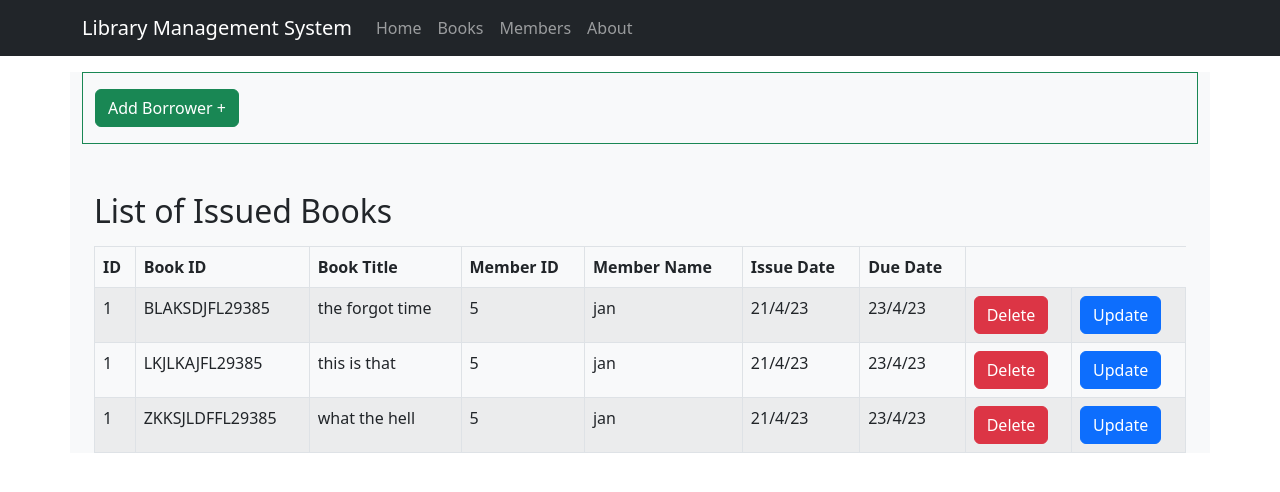
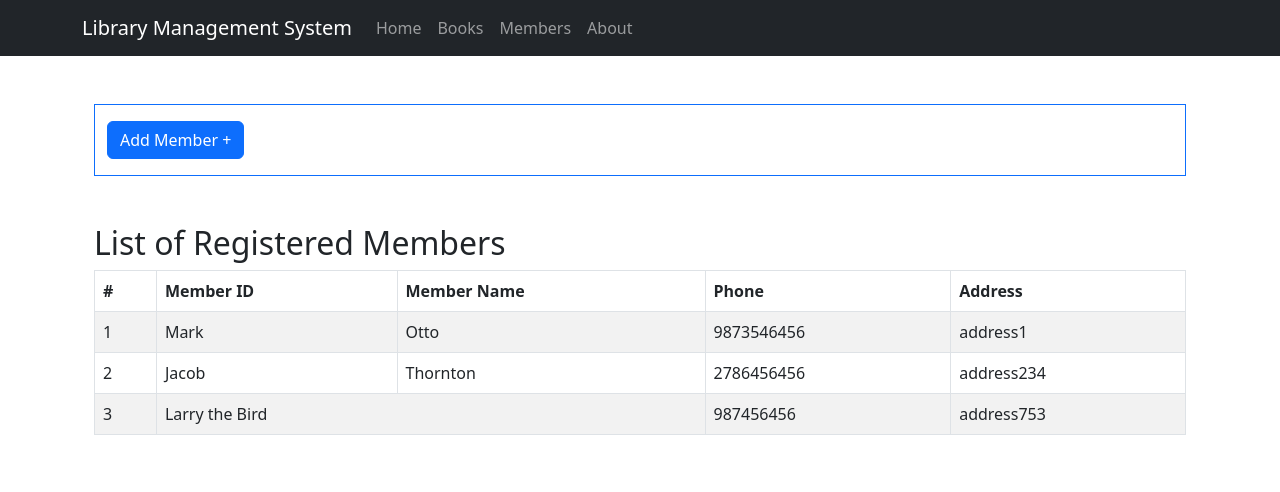
Before and after one commit to rahulhere-1/LibraryManagementSystem, a React (Create React App) app in the folder frontend/library-system-management-app/: page /members in a window 1280 px wide. Shown: the top 492 px of the page. Built offline with nearby package versions, Linux system fonts and the light colour scheme.

Commit message:
moved some files to new folders and built completely functioning navigation bar

```diff
--- a/frontend/library-system-management-app/src/App.jsx
+++ b/frontend/library-system-management-app/src/App.jsx
@@ -1,8 +1,10 @@
 import "./App.css";
 import Home from "./components/Home";
 import Header from "./components/Header";
+import Members from "./components/Member/Members";
+import About from "./components/About";
 import { BrowserRouter, Route, Routes } from "react-router-dom";
-import BooksList from "./components/BooksList";
+import BooksList from "./components/Book/BooksList";
 function App() {
   return (
     <div>
@@ -11,6 +13,8 @@ function App() {
         <Routes>
           <Route path="*" element={<Home />} />
           <Route path="/books" element={<BooksList />} />
+          <Route path="/members" element={<Members />} />
+          <Route path="/about" element={<About />} />
         </Routes>
       </BrowserRouter>
     </div>
--- /dev/null
+++ b/frontend/library-system-management-app/src/components/About.js
@@ -0,0 +1,13 @@
+import React from "react";
+import { Container } from "react-bootstrap";
+const About = () => {
+  return (
+    <div>
+      <Container>
+        <h1>This is about page.</h1>
+      </Container>
+    </div>
+  );
+};
+
+export default About;
--- /dev/null
+++ b/frontend/library-system-management-app/src/components/Book/AddBooks.js
@@ -0,0 +1,55 @@
+import { React, useState } from "react";
+import { Container, Button, Collapse, Form, Row, Col } from "react-bootstrap";
+const AddBooks = () => {
+  const [open, setOpen] = useState(false);
+  return (
+    <div>
+      <Container className="mt-3 border border-success">
+        <div>
+          <Button
+            variant="success mt-3 mb-3"
+            onClick={() => setOpen(!open)}
+            aria-controls="example-collapse-text"
+            aria-expanded={open}
+          >
+            Add Books +
+          </Button>
+          <Collapse in={open}>
+            <div id="example-collapse-text">
+              <Form className="p-3">
+                <Row className="mb-3">
+                  <Form.Group as={Col} controlId="formGridEmail">
+                    <Form.Label>Book ID</Form.Label>
+                    <Form.Control type="text" placeholder="Enter Book ID" />
+                  </Form.Group>
+
+                  <Form.Group as={Col} controlId="formGridPassword">
+                    <Form.Label>Author</Form.Label>
+                    <Form.Control type="text" placeholder="Enter Author Here" />
+                  </Form.Group>
+                </Row>
+
+                <Form.Group as={Col} controlId="formGridPassword">
+                  <Form.Label>Book Title</Form.Label>
+                  <Form.Control
+                    type="text"
+                    placeholder="Enter Boot Title Here"
+                  />
+                </Form.Group>
+
+                <Button variant="primary" type="submit">
+                  Submit
+                </Button>
+                <Button className="m-2" variant="dark" type="reset">
+                  Clear
+                </Button>
+              </Form>
+            </div>
+          </Collapse>
+        </div>
+      </Container>
+    </div>
+  );
+};
+
+export default AddBooks;
--- a/frontend/library-system-management-app/src/components/BooksList.js
+++ b/frontend/library-system-management-app/src/components/Book/BooksList.js
@@ -1,10 +1,12 @@
 import React from "react";
 import { Container, Table } from "react-bootstrap";
+import AddBooks from "./AddBooks";
 const BooksList = () => {
   return (
     <div>
       <Container className="mt-5">
-        <h2>ALL Library Books</h2>
+        <AddBooks />
+        <h2 className="mt-5">ALL Library Books</h2>
         <Table striped bordered hover>
           <thead>
             <tr>
--- /dev/null
+++ b/frontend/library-system-management-app/src/components/Borrowed/AddBorrower.js
@@ -0,0 +1,59 @@
+import { React, useState } from "react";
+import { Container, Button, Collapse, Form, Row, Col } from "react-bootstrap";
+const AddBorrower = () => {
+  const [open, setOpen] = useState(false);
+  return (
+    <div>
+      <Container className="mt-3 border border-success">
+        <div>
+          <Button
+            variant="success mt-3 mb-3"
+            onClick={() => setOpen(!open)}
+            aria-controls="example-collapse-text"
+            aria-expanded={open}
+          >
+            Add Borrower +
+          </Button>
+          <Collapse in={open}>
+            <div id="example-collapse-text">
+              <Form className="p-3">
+                <Row className="mb-3">
+                  <Form.Group as={Col} controlId="formGridEmail">
+                    <Form.Label>Book ID</Form.Label>
+                    <Form.Control type="text" placeholder="Enter Book ID" />
+                  </Form.Group>
+
+                  <Form.Group as={Col} controlId="formGridPassword">
+                    <Form.Label>Member ID</Form.Label>
+                    <Form.Control type="text" placeholder="Enter Member ID" />
+                  </Form.Group>
+                </Row>
+
+                <Row className="mb-3">
+                  <Form.Group as={Col} controlId="formGridEmail">
+                    <Form.Label>Issue Date</Form.Label>
+                    <Form.Control type="date" placeholder="Select Date" />
+                  </Form.Group>
+
+                  <Form.Group as={Col} controlId="formGridPassword">
+                    <Form.Label>Return Date</Form.Label>
+                    <Form.Control type="date" placeholder="Enter Member ID" />
+                  </Form.Group>
+                </Row>
+
+                <Button variant="primary" type="submit">
+                  Submit
+                </Button>
+                <Button className="m-2" variant="dark" type="reset">
+                  Clear
+                </Button>
+              </Form>
+            </div>
+          </Collapse>
+        </div>
+      </Container>
+    </div>
+  );
+};
+
+export default AddBorrower;
--- a/frontend/library-system-management-app/src/components/Home.js
+++ b/frontend/library-system-management-app/src/components/Home.js
@@ -1,12 +1,12 @@
 import { React } from "react";
 import { Container } from "react-bootstrap";
-import AddBook from "./AddBook";
-import BorrowedTable from "./BorrowedTable";
+import AddBorrower from "./Borrowed/AddBorrower";
+import BorrowedTable from "./Borrowed/BorrowedTable";
 const Home = () => {
   return (
     <div>
       <Container className="bg-light ">
-        <AddBook />
+        <AddBorrower />
         <BorrowedTable />
       </Container>
     </div>
--- a/frontend/library-system-management-app/src/components/AddBook.js
+++ b/frontend/library-system-management-app/src/components/Member/AddMembers.js
@@ -1,45 +1,41 @@
 import { React, useState } from "react";
 import { Container, Button, Collapse, Form, Row, Col } from "react-bootstrap";
-const AddBook = () => {
+const AddMembers = () => {
   const [open, setOpen] = useState(false);
   return (
     <div>
-      <Container className="mt-3 border border-success">
+      <Container className="mt-3 border border-primary">
         <div>
           <Button
-            variant="success mt-3 mb-3"
+            variant="primary mt-3 mb-3"
             onClick={() => setOpen(!open)}
             aria-controls="example-collapse-text"
             aria-expanded={open}
           >
-            Add Borrower +
+            Add Member +
           </Button>
           <Collapse in={open}>
             <div id="example-collapse-text">
               <Form className="p-3">
                 <Row className="mb-3">
                   <Form.Group as={Col} controlId="formGridEmail">
-                    <Form.Label>Book ID</Form.Label>
+                    <Form.Label>Member Name</Form.Label>
                     <Form.Control type="text" placeholder="Enter Book ID" />
                   </Form.Group>
 
                   <Form.Group as={Col} controlId="formGridPassword">
-                    <Form.Label>Member ID</Form.Label>
-                    <Form.Control type="text" placeholder="Enter Member ID" />
+                    <Form.Label>Phone Number</Form.Label>
+                    <Form.Control type="text" placeholder="Enter Author Here" />
                   </Form.Group>
                 </Row>
 
-                <Row className="mb-3">
-                  <Form.Group as={Col} controlId="formGridEmail">
-                    <Form.Label>Issue Date</Form.Label>
-                    <Form.Control type="date" placeholder="Select Date" />
-                  </Form.Group>
-
-                  <Form.Group as={Col} controlId="formGridPassword">
-                    <Form.Label>Return Date</Form.Label>
-                    <Form.Control type="date" placeholder="Enter Member ID" />
-                  </Form.Group>
-                </Row>
+                <Form.Group as={Col} controlId="formGridPassword">
+                  <Form.Label>Member Address</Form.Label>
+                  <Form.Control
+                    type="text"
+                    placeholder="Enter Boot Title Here"
+                  />
+                </Form.Group>
 
                 <Button variant="primary" type="submit">
                   Submit
@@ -56,4 +52,4 @@ const AddBook = () => {
   );
 };
 
-export default AddBook;
+export default AddMembers;
--- /dev/null
+++ b/frontend/library-system-management-app/src/components/Member/Members.js
@@ -0,0 +1,49 @@
+import React from "react";
+import { Container, Table } from "react-bootstrap";
+import AddMembers from "./AddMembers";
+const Members = () => {
+  return (
+    <div>
+      <Container>
+        <Container className="mt-5">
+          <AddMembers />
+          <h2 className="mt-5">List of Registered Members</h2>
+          <Table striped bordered hover>
+            <thead>
+              <tr>
+                <th>#</th>
+                <th>Member ID</th>
+                <th>Member Name</th>
+                <th>Phone</th>
+                <th>Address</th>
+              </tr>
+            </thead>
+            <tbody>
+              <tr>
+                <td>1</td>
+                <td>Mark</td>
+                <td>Otto</td>
+                <td>9873546456</td>
+                <td>address1</td>
+              </tr>
+              <tr>
+                <td>2</td>
+                <td>Jacob</td>
+                <td>Thornton</td>
+                <td>2786456456</td>
+                <td>address234</td>
+              </tr>
+              <tr>
+                <td>3</td>
+                <td colSpan={2}>Larry the Bird</td>
+                <td>987456456</td>
+                <td>address753</td>
+              </tr>
+            </tbody>
+          </Table>
+        </Container>
+      </Container>
+    </div>
+  );
+};
+export default Members;
```
Also changed, not shown: frontend/library-system-management-app/src/components/Borrowed/BorrowedRow.js (added, +7 -0 lines), frontend/library-system-management-app/src/components/Members.js (deleted, +0 -10 lines), frontend/library-system-management-app/src/components/Borrowed/BorrowedTable.js (renamed from frontend/library-system-management-app/src/components/BorrowedTable.js).
